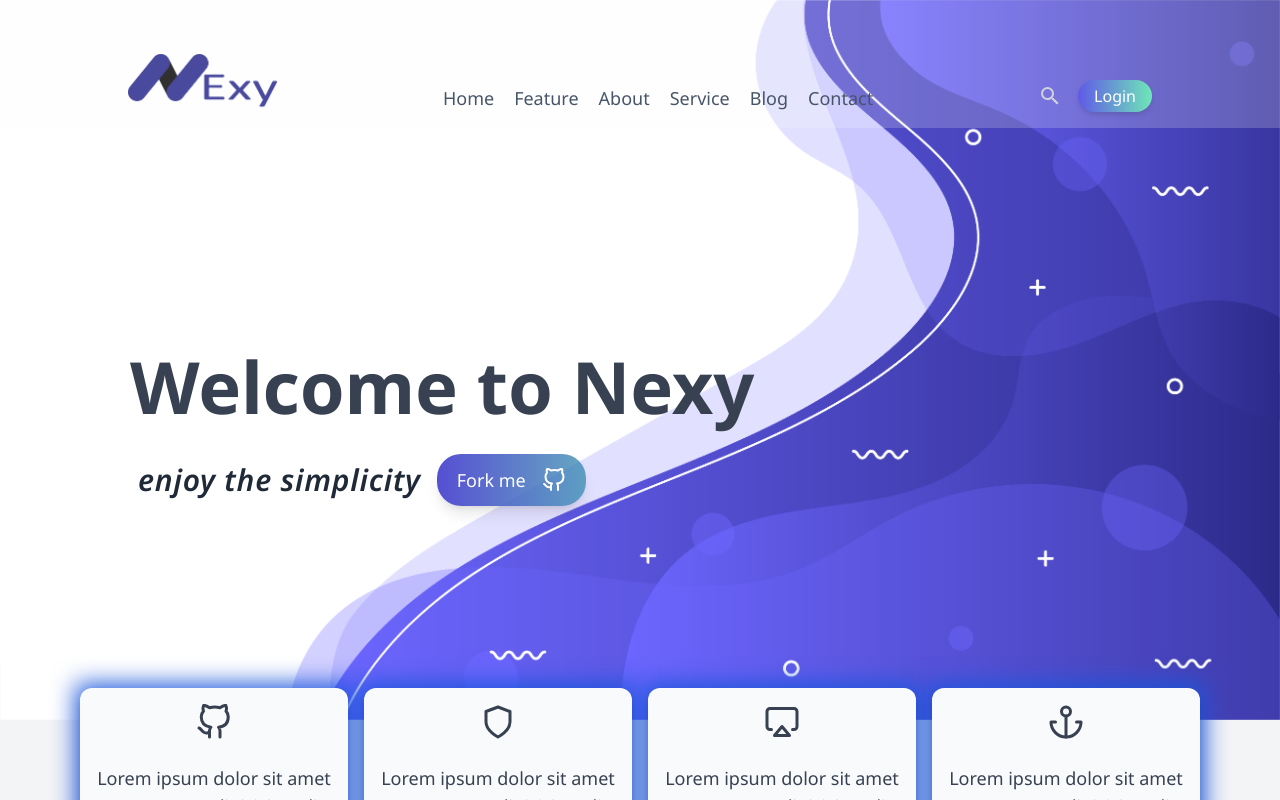
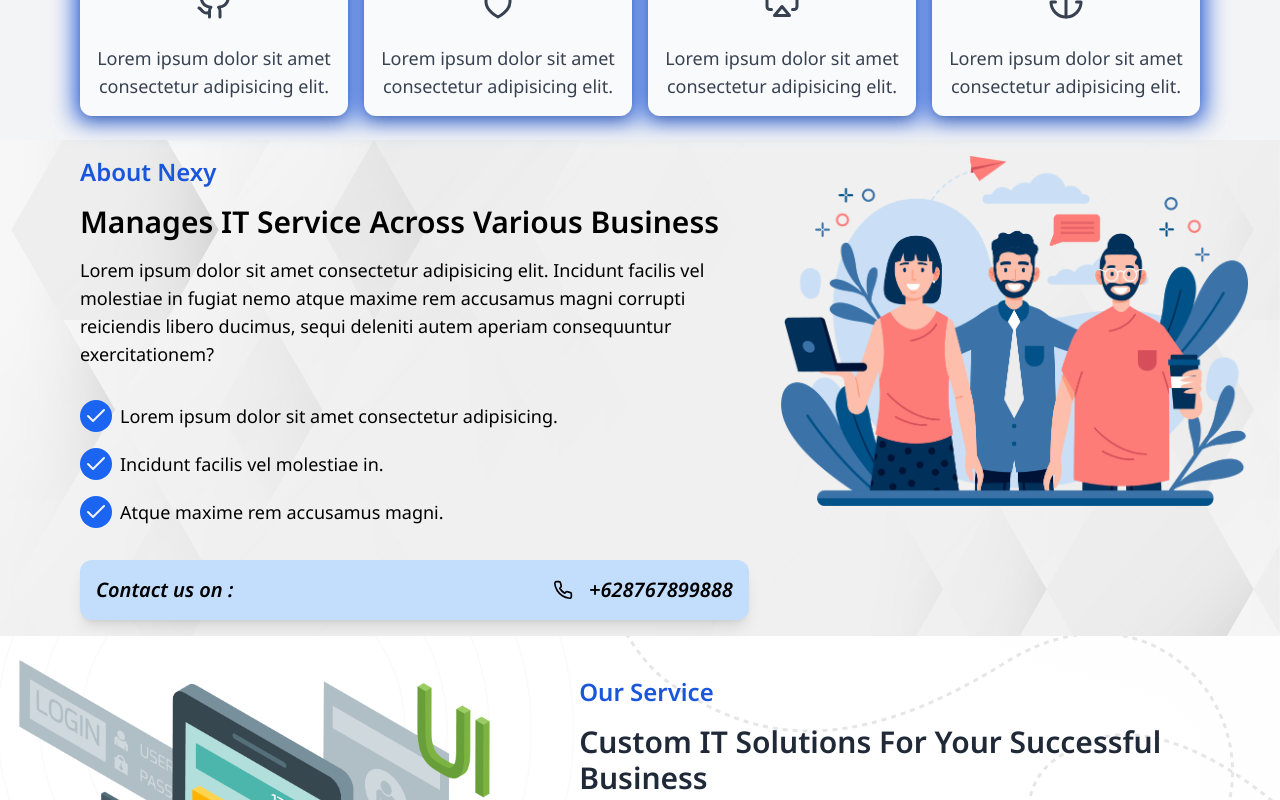
Before and after one commit to semet/nexy, a Next.js app: page / in a window 1280 px wide. Shown: the top 800 px of the page. Built offline with nearby package versions, Linux system fonts and the light colour scheme.

Commit message:
change Header arrangement

```diff
--- a/components/Layout.tsx
+++ b/components/Layout.tsx
@@ -10,8 +10,6 @@
 const Layout: React.FC<Props> = ({ children }) => {
 	return (
 		<Fragment>
-			{/* Main Header */}
-			<MainHeader />
 			{/* content */}
 			{children}
 			{/* News Letter Subscription */}
```
